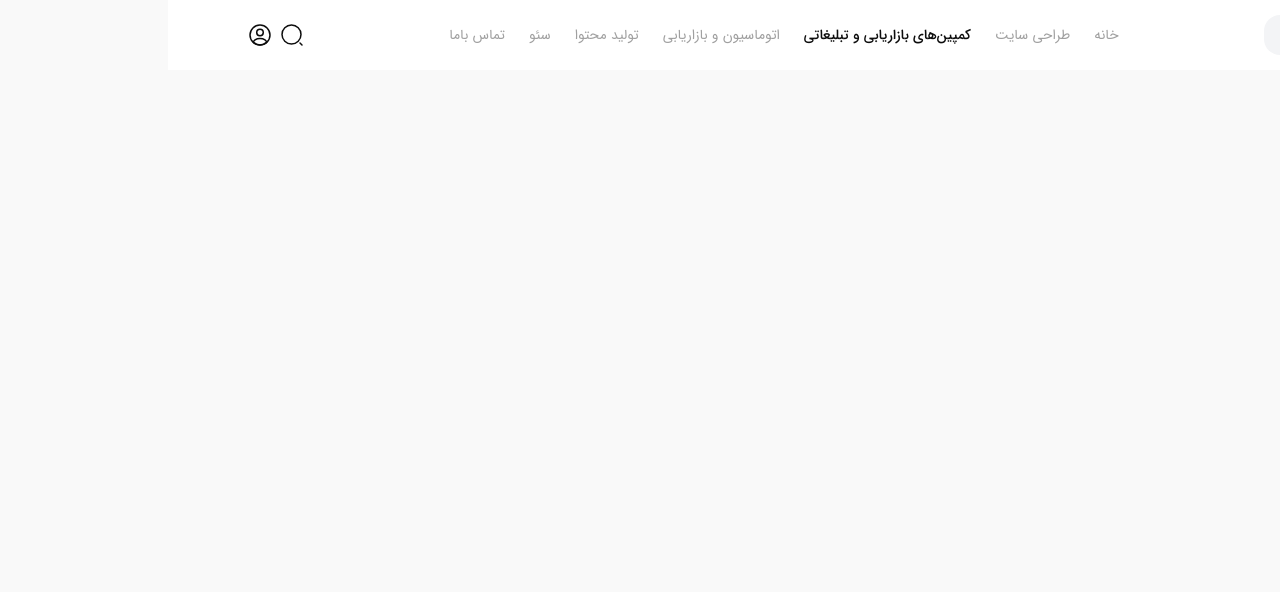
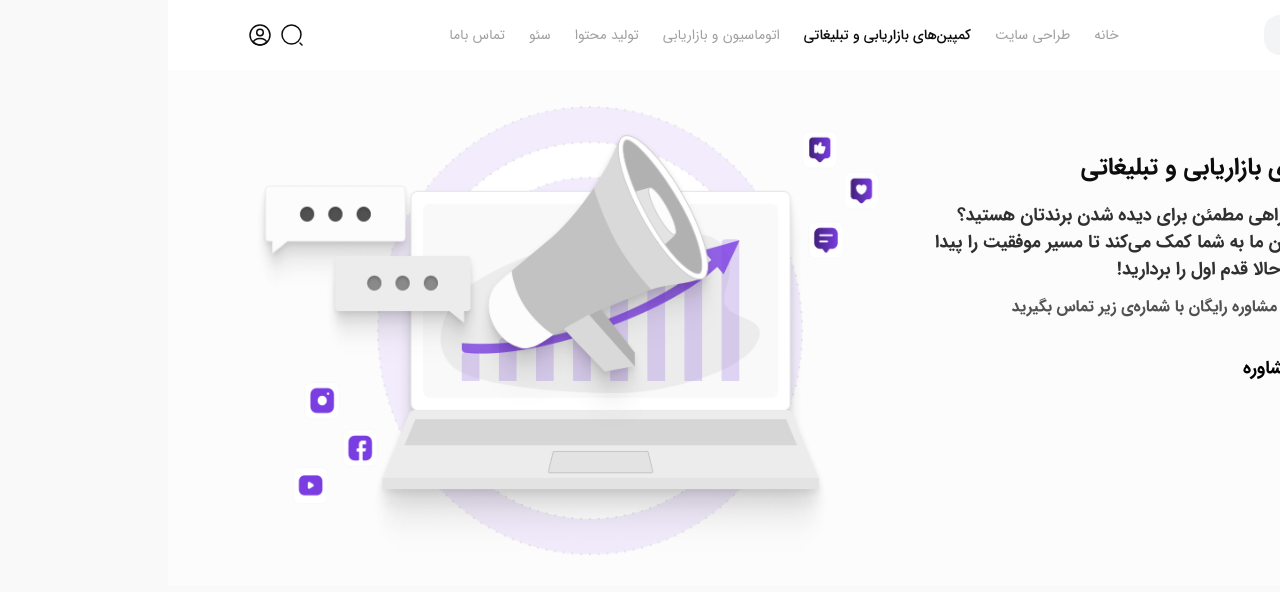
Before and after one commit to nimarhmti/marketing-task-assignment, a Next.js app: page /campaign in a window 1280 px wide. Shown: the top 592 px of the page. Built offline with nearby package versions, Linux system fonts and the light colour scheme.

Commit message:
fea-herosection was doen

```diff
--- /dev/null
+++ b/src/app/(Routes)/(Landing)/campaign/components/container/campaignContainer.tsx
@@ -0,0 +1,12 @@
+import React from "react";
+import Hero from "../hero/hero";
+
+export default function CampaignContainer() {
+  return (
+    <div className="bg-white2 flex items-center justify-center">
+      <div className="container py-10 md:py-0">
+        <Hero />
+      </div>
+    </div>
+  );
+}
--- /dev/null
+++ b/src/app/(Routes)/(Landing)/campaign/components/hero/hero.tsx
@@ -0,0 +1,38 @@
+import Button from "@/app/_components/button/button";
+import Image from "next/image";
+import React from "react";
+
+export default function Hero() {
+  return (
+    <div className="bg-white rounded-t-base flex items-center flex-col md:bg-transparent md:items-start md:rounded-none md:flex-row md:justify-between">
+      <div className="flex flex-col items-center pt-[10px] pb-10 text-center  md:pt-14 md:items-start lg:pt-20 md:text-start">
+        <h1 className="text-base-lg md:text-base-lg lg:text-xl text-black-900 font-bold">
+          کمپین‌های بازاریابی و تبلیغاتی
+        </h1>
+        <p className="text-sm px-[16px] text-secondary max-w-[486px] font-semibold mt-3 md:px-0 md:text-sm lg:text-base-lg md:mt-4">
+          آیا به دنبال راهی مطمئن برای دیده شدن برندتان هستید؟ مشاوره رایگان ما
+          به شما کمک می‌کند تا مسیر موفقیت را پیدا کنید. همین حالا قدم اول را
+          بردارید!
+        </p>
+        <p className="text-xs text-gray-7 font-bold mt-2 md:text-xs md:mt-2 lg:mt-3 lg:text-2sm">
+          جهت دریافت مشاوره رایگان با شماره‌ی زیر تماس بگیرید
+        </p>
+        <Button
+          className="w-36 mt-4 text-sm lg:w-[141px] font-semibold md:mt-5 lg:mt-9 lg:text-base-lg"
+          variant="primary"
+        >
+          دریافت مشاوره
+        </Button>
+      </div>
+      <div className="pt-6 rounded-t-base flex items-center w-full justify-center order-first md:w-auto md:pt-9 md:border-none md:order-none border-x border-t border-gray-1">
+        <Image
+          src="/images/hero.png"
+          alt="Marketing campaign illustration"
+          className="w-[300px] h-[221px] md:w-[457px] md:h-[300px] lg:w-[694px] lg:h-[480px]"
+          width={500}
+          height={500}
+        />
+      </div>
+    </div>
+  );
+}
--- a/src/app/(Routes)/(Landing)/campaign/page.tsx
+++ b/src/app/(Routes)/(Landing)/campaign/page.tsx
@@ -1,5 +1,6 @@
 import React from "react";
+import CampaignContainer from "./components/container/campaignContainer";
 
 export default function campaignPage() {
-  return <div>campaign</div>;
+  return <CampaignContainer />;
 }
--- a/tailwind.config.ts
+++ b/tailwind.config.ts
@@ -30,7 +30,7 @@ const colors = {
   "gray-4": "#CBD5E0",
   "gray-5": "#A0AEC0",
   "gray-6": "#718096",
-  "gray-7": "#4A5568",
+  "gray-7": "#515151",
   "gray-8": "#2D3748",
   "gray-9": "#1A202C",
 };
@@ -71,7 +71,7 @@ const config: Config = {
         "2xs": "10px",
         xs: "12px",
         sm: "14px",
-        base: "16px",
+        "2sm": "16px",
         "base-lg": "18px",
         lg: "20px",
         xl: "24px",
```
Also changed, not shown: public/images/hero.png (added).
